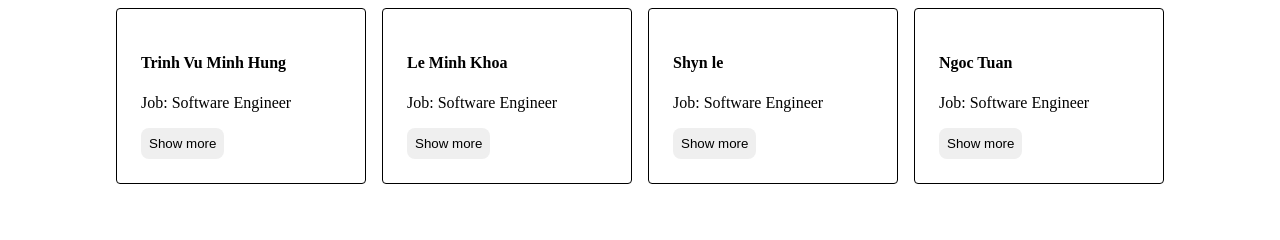
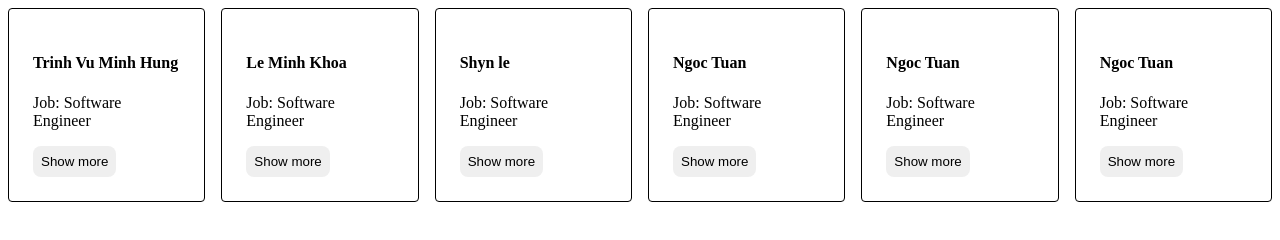
Before and after one commit to Khoalm99/testgit, a plain HTML site: page index.html in a window 1280 px wide. Drawn offline with Linux system fonts and the light colour scheme.

Commit message:
tao moi add them

```diff
--- a/index.html
+++ b/index.html
@@ -29,6 +29,16 @@
         <p>Job: Software Engineer</p>
         <button>Show more</button>
       </div>
+      <div class="name-card">
+        <h4>Ngoc Tuan</h4>
+        <p>Job: Software Engineer</p>
+        <button>Show more</button>
+      </div>
+      <div class="name-card">
+        <h4>Ngoc Tuan</h4>
+        <p>Job: Software Engineer</p>
+        <button>Show more</button>
+      </div>
     </div>
   </body>
 </html>
```
